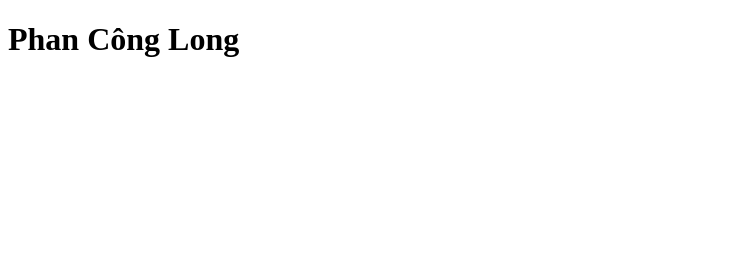
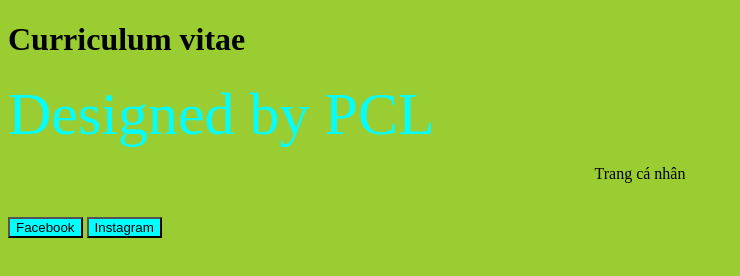
Before and after one commit to reddevill2k2/pclblogger, a plain HTML site: page index.html in a window 1280 px wide. Shown: the whole page, without its empty margins (0-740 px from the left). Drawn offline with Linux system fonts and the light colour scheme.

Commit message:
Update index.html

```diff
--- a/index.html
+++ b/index.html
@@ -4,8 +4,26 @@
     <meta charset="UTF-8">
     <meta name="viewport" content="width=device-width, initial-scale=1.0">
     <title>Document</title>
+    <style>
+        p2:hover
+        {
+            color: red;
+            background-color: transparent;
+        }
+    </style>
 </head>
-<body>
-    <h1>Phan Công Long</h1>
+<body style="background-color: yellowgreen;">
+
+    <h1>Curriculum vitae</h1>
+    <p1 style="color: aqua;font-size:60px;">Designed by PCL</p1>
+    <br>
+    <p style="text-align:center;">Trang cá nhân</p>
+    <br>
+    <!--Chèn link facebook-->
+    <!--Dùng hình ảnh để link tới facebook-->
+    <p2>
+    <button onclick="document.location='https://www.facebook.com/longg.congg.75/'"style="background-color: aqua;">Facebook</button>
+    </p2>
+    <button onclick="document.location='https://www.instagram.com/longgcongg/'"style="background-color: aqua;">Instagram</button>
 </body>
 </html>
```
